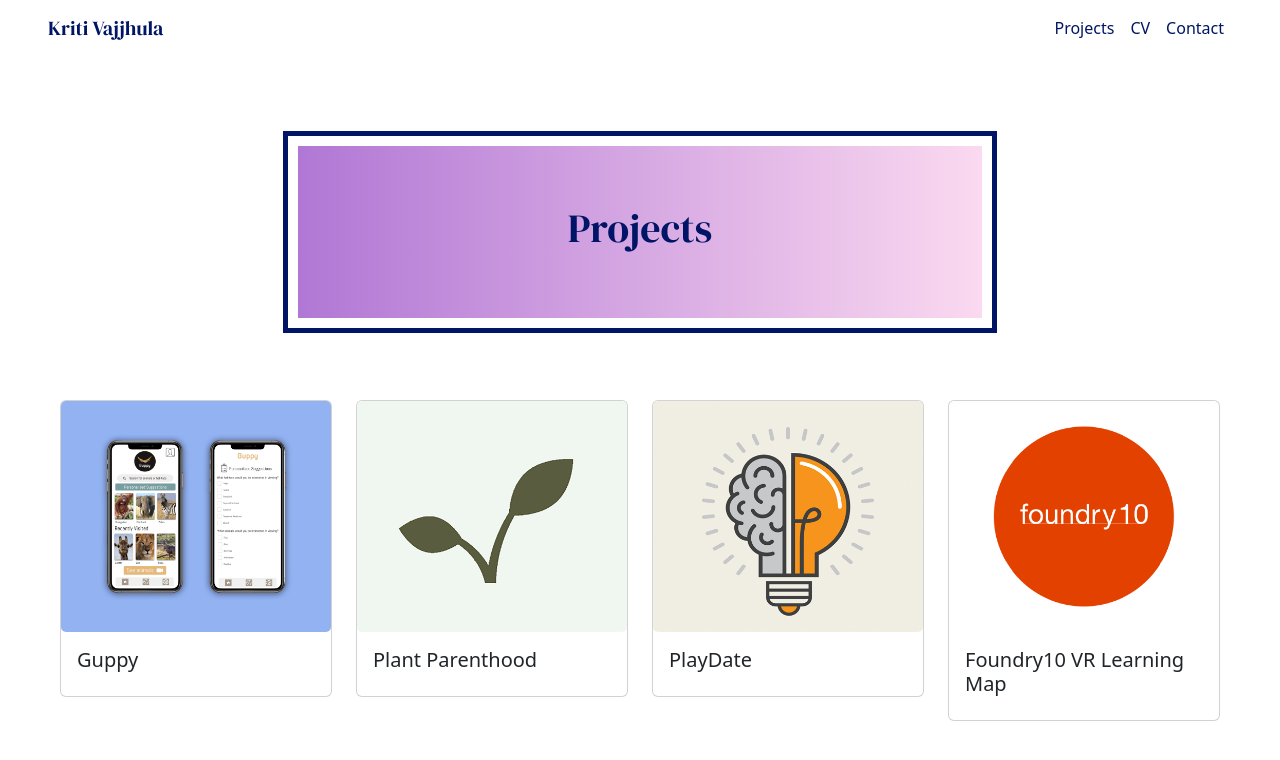
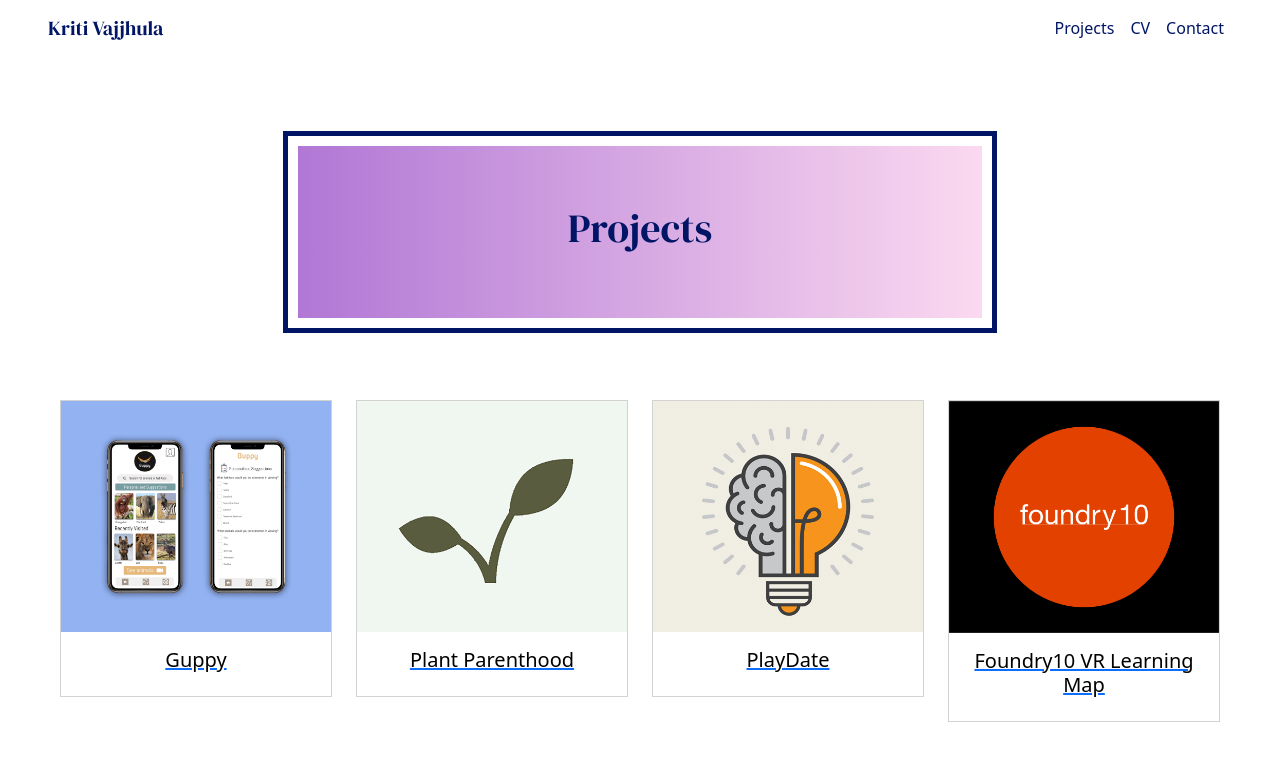
Before and after one commit to kvajjhula/kriti_portfolio, a React (Create React App) app: page /Projects in a window 1280 px wide. Shown: the top 760 px of the page. Built offline with nearby package versions, Linux system fonts and the light colour scheme.

Commit message:
add more projects styling to cards and add routing to cards

```diff
--- a/src/components/Projects.js
+++ b/src/components/Projects.js
@@ -1,12 +1,12 @@
 import React from 'react';
 import { useState } from 'react';
 import { Link } from 'react-router-dom';
-import { MDBCard, MDBCardImage, MDBCardBody, MDBCardTitle, MDBCardText, MDBRow, MDBCardGroup, MDBCol } from 'mdb-react-ui-kit';
+import { MDBCard, MDBCardImage, MDBCardBody, MDBCardTitle, MDBRow, MDBCol } from 'mdb-react-ui-kit';
 
 
 export function ProjectsPage(props) {
     return (
-        <div>
+        <div className='project-page'>
             <div className="project-title-container">
                 <div className="text-center py-lg-5">
                     <h1 className="">Projects</h1>
@@ -14,7 +14,8 @@ export function ProjectsPage(props) {
             </div>
             <MDBRow className='project-cards row-cols-1 row-cols-md-2 g-4 gx-9 my-5 mx-5'>
                 <MDBCol md='3' >
-                    <MDBCard as={Link} to='/Home' className="project-card">
+                    <Link to={"/Guppy"}>
+                        <MDBCard className="project-card">
                             <MDBCardImage className="card-img"
                                 src="../img/GuppyPortfolio.png"
                                 alt='...'
@@ -25,11 +26,13 @@ export function ProjectsPage(props) {
                                 </div>
                             </div>
                             <MDBCardBody>
-                            <MDBCardTitle>Guppy</MDBCardTitle>
+                                <MDBCardTitle className="card-title">Guppy</MDBCardTitle>
                             </MDBCardBody>
                         </MDBCard>
+                    </Link>
                 </MDBCol>
                 <MDBCol md='3'>
+                    <Link to={"/PlantParenthood"}>
                         <MDBCard className="project-card">
                             <MDBCardImage className="card-img"
                                 src="../img/PlantParenthood.png"
@@ -40,8 +43,10 @@ export function ProjectsPage(props) {
                                 <MDBCardTitle>Plant Parenthood</MDBCardTitle>
                             </MDBCardBody>
                         </MDBCard>
+                    </Link>
                 </MDBCol>
                 <MDBCol md='3'>
+                    <Link to={"/PlayDate"}>
                         <MDBCard className="project-card">
                             <MDBCardImage className="card-img"
                                 src='../img/Playdate.png'
@@ -52,11 +57,13 @@ export function ProjectsPage(props) {
                                 <MDBCardTitle>PlayDate</MDBCardTitle>
                             </MDBCardBody>
                         </MDBCard>
+                    </Link>
                 </MDBCol>
                 <MDBCol md='3'>
+                    <Link to={"/VRMap"}>
                         <MDBCard className="project-card">
                             <MDBCardImage className="card-img"
-                            src='../img/foundry10.svg'
+                                src='../img/foundry10.png'
                                 alt='...'
                                 position='top'
                             />
@@ -64,6 +71,7 @@ export function ProjectsPage(props) {
                                 <MDBCardTitle>Foundry10 VR Learning Map</MDBCardTitle>
                             </MDBCardBody>
                         </MDBCard>
+                    </Link>
                 </MDBCol>
             </MDBRow>
         </div>
--- a/src/index.css
+++ b/src/index.css
@@ -112,6 +112,24 @@ html {
   font-family: 'DM Serif Display', 'serif';
 }
 
+.project-page {
+  padding-bottom: 5rem;
+}
+
+.project-cards .project-card {
+  border-radius: 0;
+}
+
+.project-cards .project-card img{
+  border-radius: 0;
+}
+
+.card-title {
+  color: black;
+  text-align: center;
+
+}
+
 
 
 /* .project-container {
```
Also changed, not shown: public/img/foundry10.png (added), src/components/Guppy.js (added), src/components/PlantParenthood.js (added), src/components/PlayDate.js (added), src/components/VRMap.js (added). Lines whose indentation alone changed are shown as unchanged.
